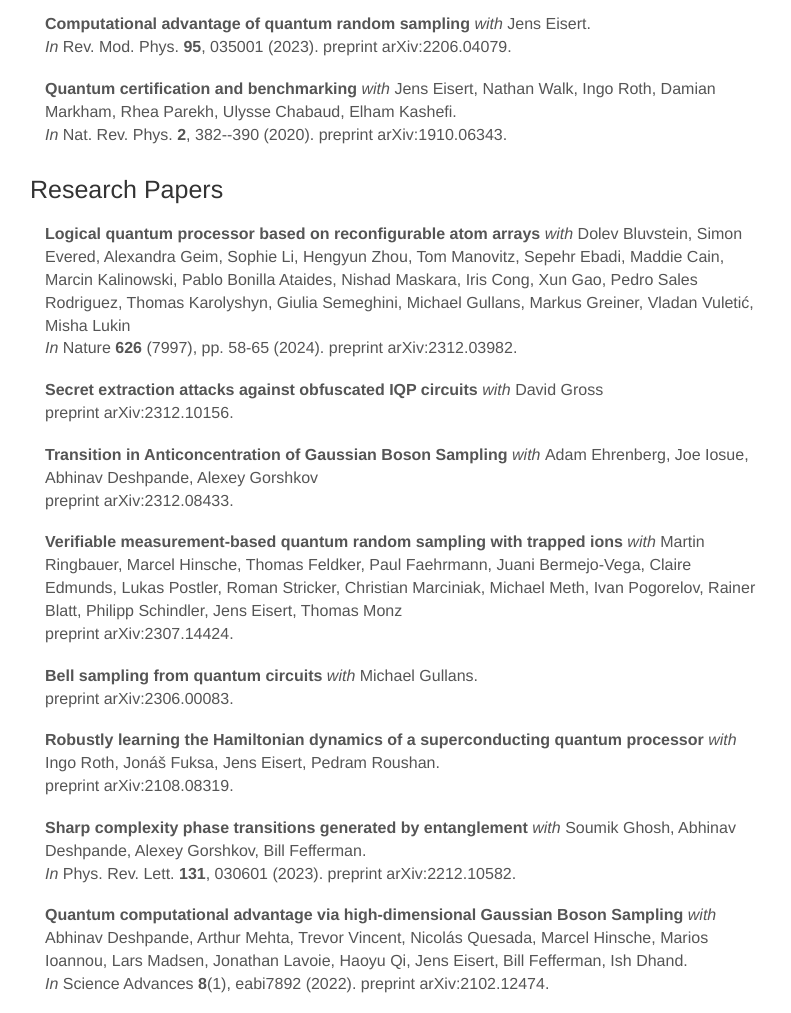
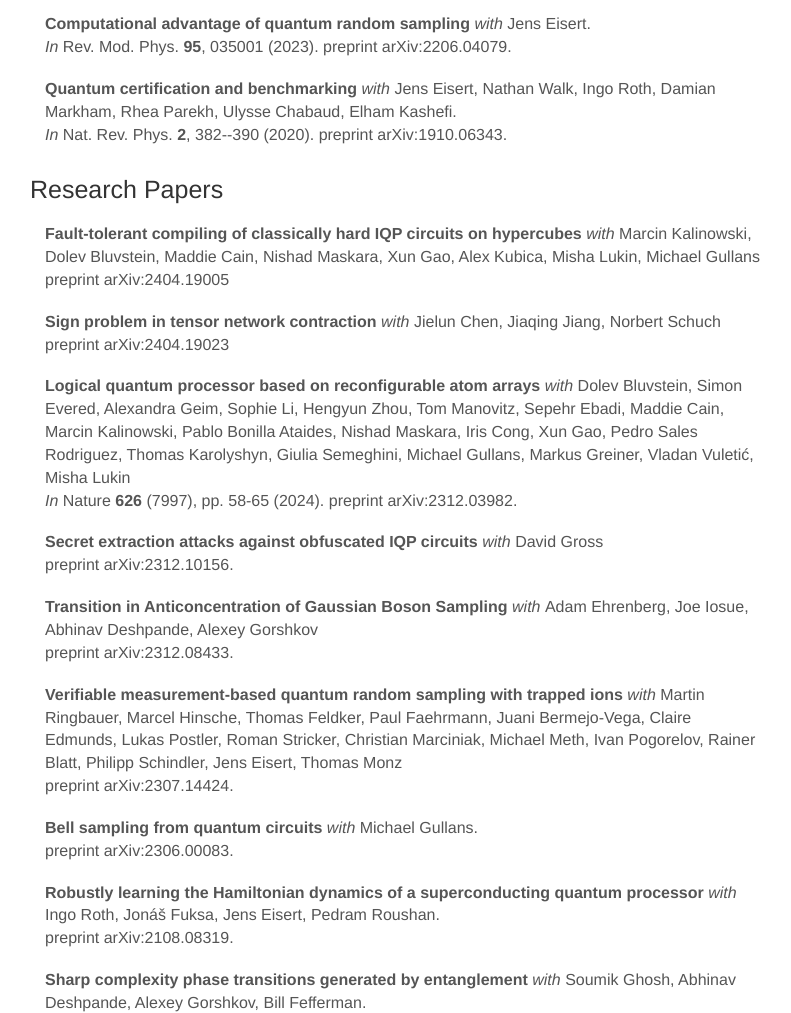
Before and after one commit to dhangleiter/dhangleiter.github.io, a plain HTML site: page index.html in a window 1280 px wide. Shown: the part 2125-3138 px from the top of the page, without its empty margins (235-1026 px from the left). Drawn offline with nearby package versions, Linux system fonts and the light colour scheme; a web font is replaced by a local one.

Commit message:
added papers

```diff
--- a/index.html
+++ b/index.html
@@ -400,6 +400,17 @@
         </a>
 
         <h3> Research Papers </h3>
+
+         <a href="https://arxiv.org/abs/2404.19005" target="_new" class="list-group-item"><b>Fault-tolerant compiling of classically hard IQP circuits on hypercubes</b>
+         <i>with</i> Marcin Kalinowski, Dolev Bluvstein, Maddie Cain, Nishad Maskara, Xun Gao, Alex Kubica, Misha Lukin, Michael Gullans<br>
+        preprint arXiv:2404.19005
+      </a>
+
+         <a href="https://arxiv.org/abs/2404.19023" target="_new" class="list-group-item"><b>Sign problem in tensor network contraction</b>
+         <i>with</i> Jielun Chen, Jiaqing Jiang,  Norbert Schuch<br>
+        preprint arXiv:2404.19023
+      </a>
+
        <!--  <a href="https://arxiv.org/abs/2403.08195" target="_new" class="list-group-item">
         <b>Efficiently verifiable quantum advantage on near-term analog quantum simulators</b>
         <i> with </i> Zhenning Liu, Dhruv Devulapalli, Dominik Hangleiter, Yi-Kai Liu, Alicia Kollár, Alexey Gorshkov, Andrew Childs <br>
```
